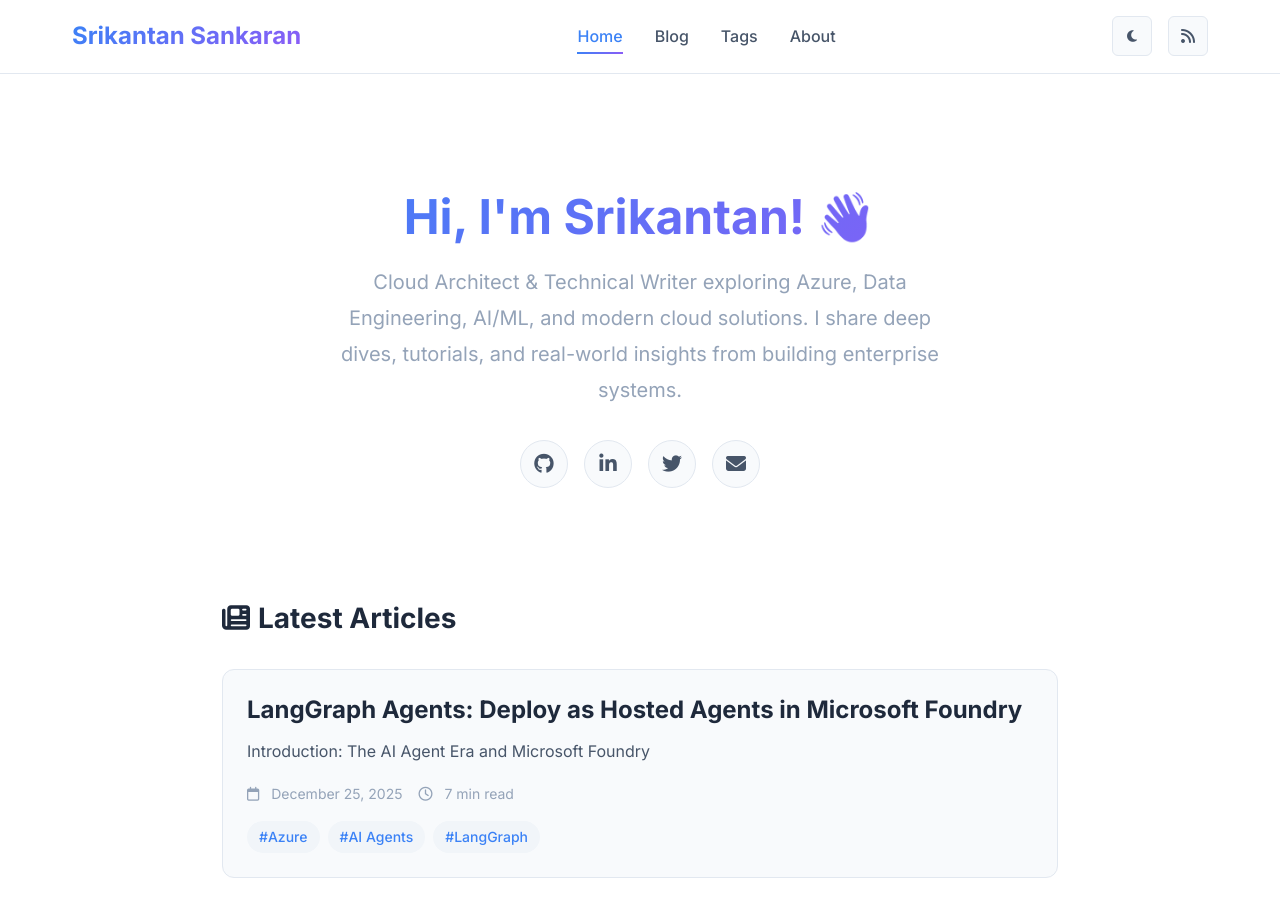
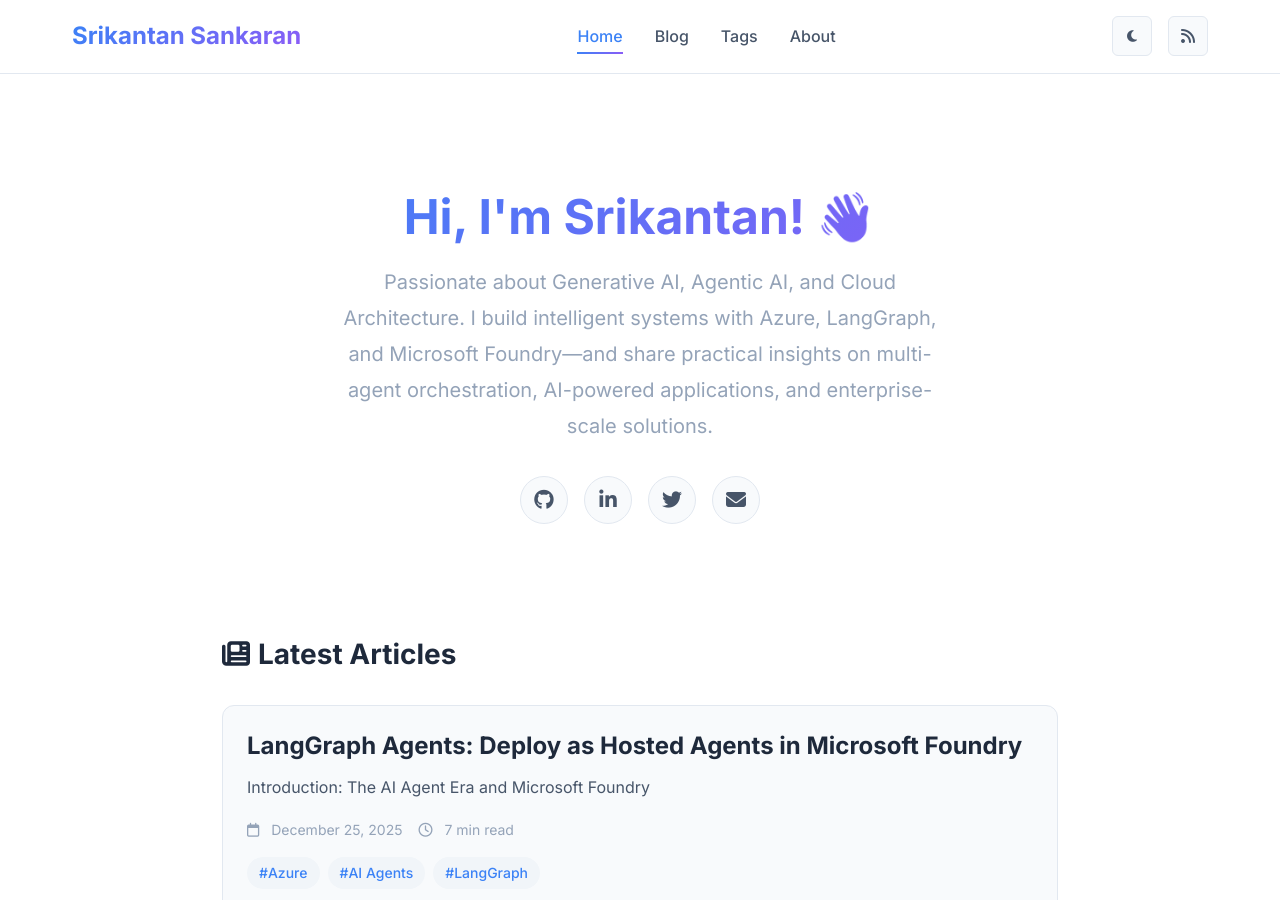
Before and after one commit to ssrikantan/ssrikantan.github.io, a Jekyll site: the page built from index.html, in a window 1280 px wide and 900 px high. Built offline with Jekyll 4.4.1, drawn with Linux system fonts in a browser that asks for light colours; nearby versions of some CDN libraries.

Commit message:
Update Disqus configuration and enhance homepage tagline for clarity

```diff
--- a/_config.yml
+++ b/_config.yml
@@ -73,8 +73,8 @@
 google_analytics: G-XXXXXXXXXX
 
 # Disqus Comments (optional - replace with your shortname)
-disqus:
-  shortname: ssrikantan-github-io
+# disqus:
+#   shortname: your-disqus-shortname
 
 # Build settings
 exclude:
--- a/_layouts/post.html
+++ b/_layouts/post.html
@@ -5,7 +5,11 @@
   <header class="post-header">
     {% if page.tags.size > 0 %}
     <div class="post-category">
-      <a href="/tags/{{ page.tags.first | slugify }}/">#{{ page.tags.first }}</a>
+      {% for tag in page.tags %}
+        {% if tag == "Azure" or tag == "Azure AI" or tag == "Microsoft Foundry" or tag == "Hosted Agents" %}
+          <a href="/tags/{{ tag | slugify }}/">#{{ tag }}</a>
+        {% endif %}
+      {% endfor %}
     </div>
     {% endif %}
 
--- a/index.html
+++ b/index.html
@@ -4,7 +4,7 @@
 ---
 <section class="home-hero">
   <h1>Hi, I'm Srikantan! 👋</h1>
-  <p class="tagline">Cloud Architect & Technical Writer exploring Azure, Data Engineering, AI/ML, and modern cloud solutions. I share deep dives, tutorials, and real-world insights from building enterprise systems.</p>
+  <p class="tagline">Passionate about Generative AI, Agentic AI, and Cloud Architecture. I build intelligent systems with Azure, LangGraph, and Microsoft Foundry—and share practical insights on multi-agent orchestration, AI-powered applications, and enterprise-scale solutions.</p>
 
   <div class="social-icons">
     <a href="https://github.com/{{ site.author.github }}" target="_blank" rel="noopener" aria-label="GitHub">
```
